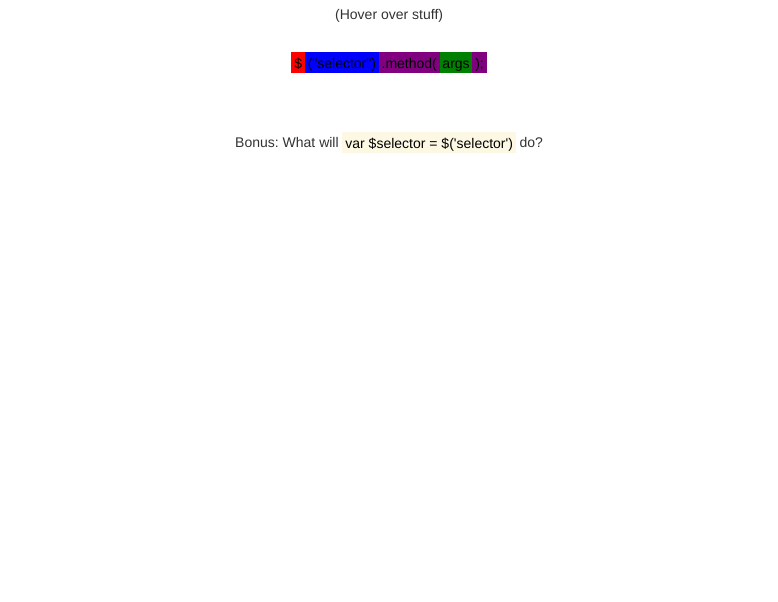
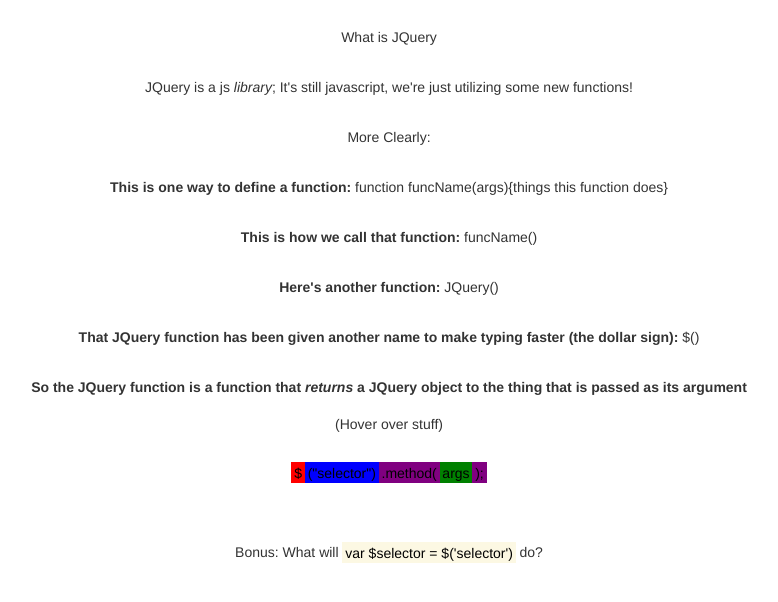
Before and after one commit to kirkdotcam/jquerelous, a website: page public/index.html in a window 1280 px wide. Shown: the part 56-658 px from the top of the page, without its empty margins (251-1029 px from the left). Drawn offline with nearby package versions, Linux system fonts and the light colour scheme.

Commit message:
more added to the front

```diff
--- a/public/index.html
+++ b/public/index.html
@@ -22,12 +22,22 @@
 			<h2>
 					Welcome to JQuerulous!
 			</h2>
-			<h5>
-					(Hover over stuff)
-			</h5>
+			<p>What is JQuery</p>
+			<p>JQuery is a js <i>library</i>; It's still javascript, we're just utilizing some new functions!</p>
+			<p>More Clearly:</p>
+			<p><strong>This is one way to define a function:</strong> function funcName(args){things this function does}</p>
+			<p><strong>This is how we call that function:</strong> funcName()</p>
+			<p><strong>Here's another function:</strong> JQuery()</p>
+			<p><strong>That JQuery function has been given another name to make typing faster (the dollar sign):</strong> $()</p>
+			<p><strong>So the JQuery function is a function that <i>returns</i> a JQuery object to the thing that is passed as its argument</strong></p>
+
+
 		</div>
 		<div class="row text-center">
 			<div class="col-md-6 col-md-offset-3">
+				<h5>
+						(Hover over stuff)
+				</h5>
 				<p>
 					<mark id="marker">$</mark><mark id="selector">("selector")</mark><mark class='method'>.method(</mark><mark id="args">args</mark><mark class='method'>);</mark>
 				</p>
```
